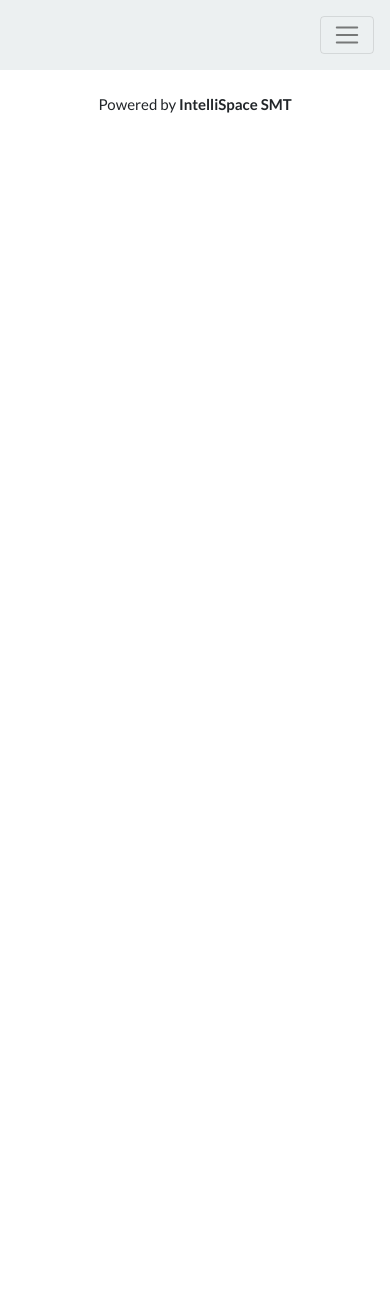
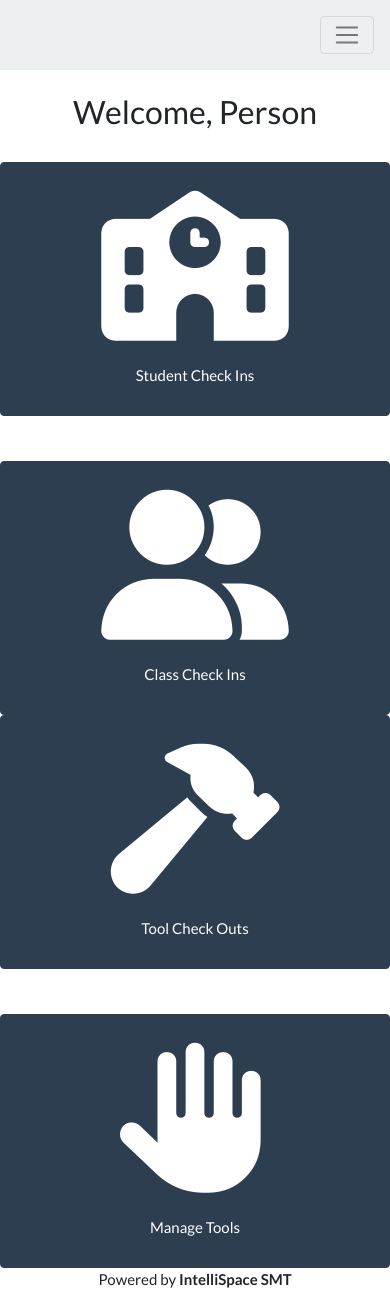
Before and after one commit to matthewgallant/IntelliSpace, a PHP site: page / in a window 390 px wide. Before the commit the page ends 113 px from the top, so only its background shows below. Run offline with PHP 8.4, Linux system fonts and the light colour scheme; data that the repository does not hold is empty; some libraries are stand-ins or nearby versions.

Commit message:
Minor Cleaup

```diff
--- a/admin/index.php
+++ b/admin/index.php
@@ -25,6 +25,33 @@
 
         <br />
 
+        <div style="text-align: center;">
+            <h3>Welcome, Person</h3>
+            <br />
+            <div class="row">
+                <div class="col-sm-3"></div>
+                <div class="col-sm-3">
+                    <a href="students.php" class="btn btn-primary btn-block"><br /><i class="fas fa-school fa-10x"></i><br /><br />Student Check Ins<br /><br /></a>
+                    <br /><br />
+                </div>
+                <div class="col-sm-3">
+                    <a href="classes.php" class="btn btn-primary btn-block"><br /><i class="fas fa-user-friends fa-10x"></i><br /><br />Class Check Ins<br /><br /></a>
+                </div>
+                <div class="col-sm-3"></div>
+            </div>
+            <div class="row">
+                <div class="col-sm-3"></div>
+                <div class="col-sm-3">
+                    <a href="tools.php" class="btn btn-primary btn-block"><br /><i class="fas fa-hammer fa-10x"></i><br /><br />Tool Check Outs<br /><br /></a>
+                    <br /><br />
+                </div>
+                <div class="col-sm-3">
+                    <a href="managetools.php" class="btn btn-primary btn-block"><br /><i class="fas fa-hand-paper fa-10x"></i><br /><br />Manage Tools<br /><br /></a>
+                </div>
+                <div class="col-sm-3"></div>
+            </div>
+        </div>
+
         <?php include_once("resources/footer.php"); ?>
 
         <!-- JS -->
--- a/admin/resources/navigation.php
+++ b/admin/resources/navigation.php
@@ -83,9 +83,9 @@
                 </div>
             </li>
 
-            <li class="nav-item">
+            <!-- <li class="nav-item">
                 <a class="nav-link" href="help.php">Help</a>
-            </li>
+            </li> -->
 
             <li class="nav-item">
                 <a type="button" class="nav-link" data-toggle="modal" data-target="#copyrightModal">About</a>
```
Also changed, not shown: admin/tools.php (+7 -4 lines).
